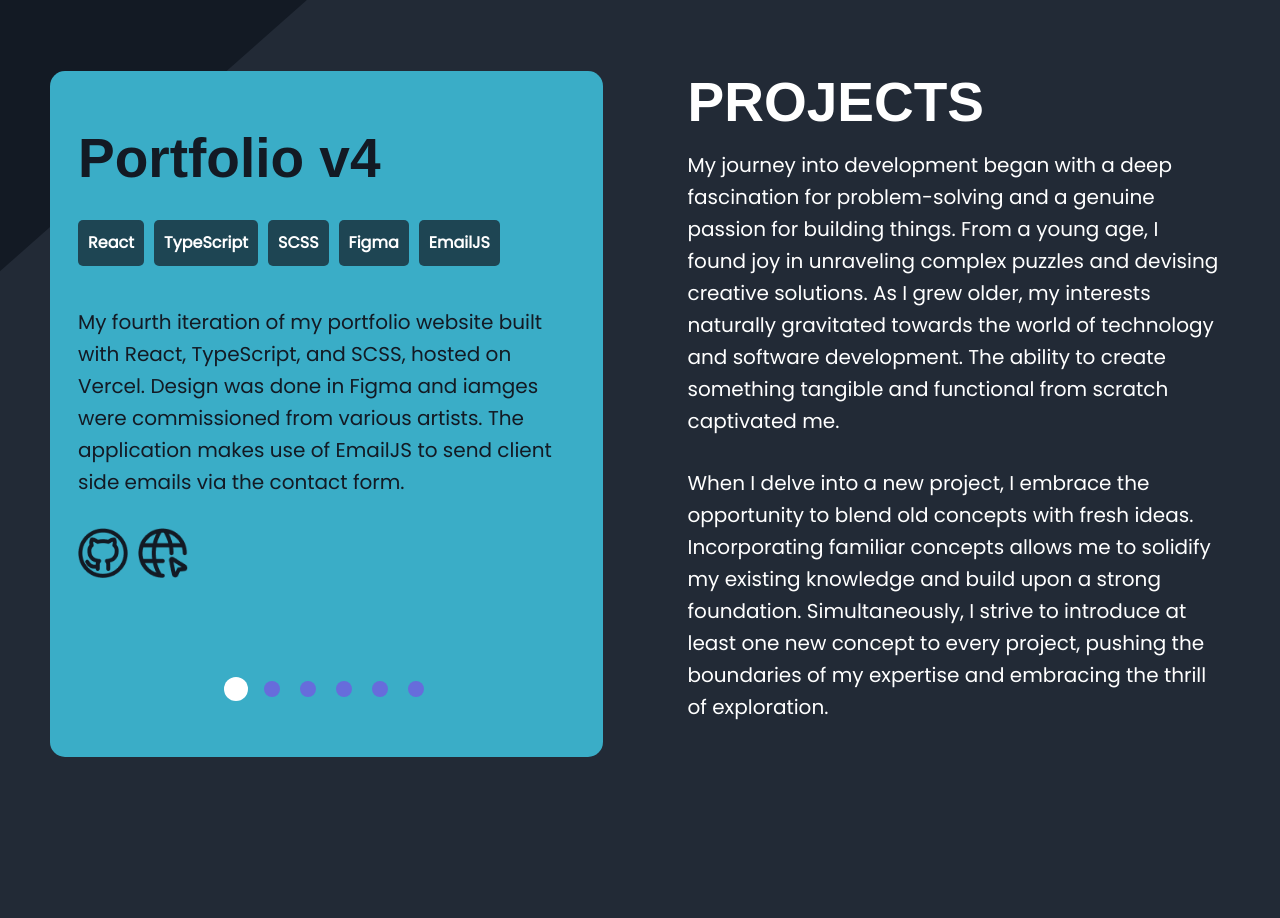
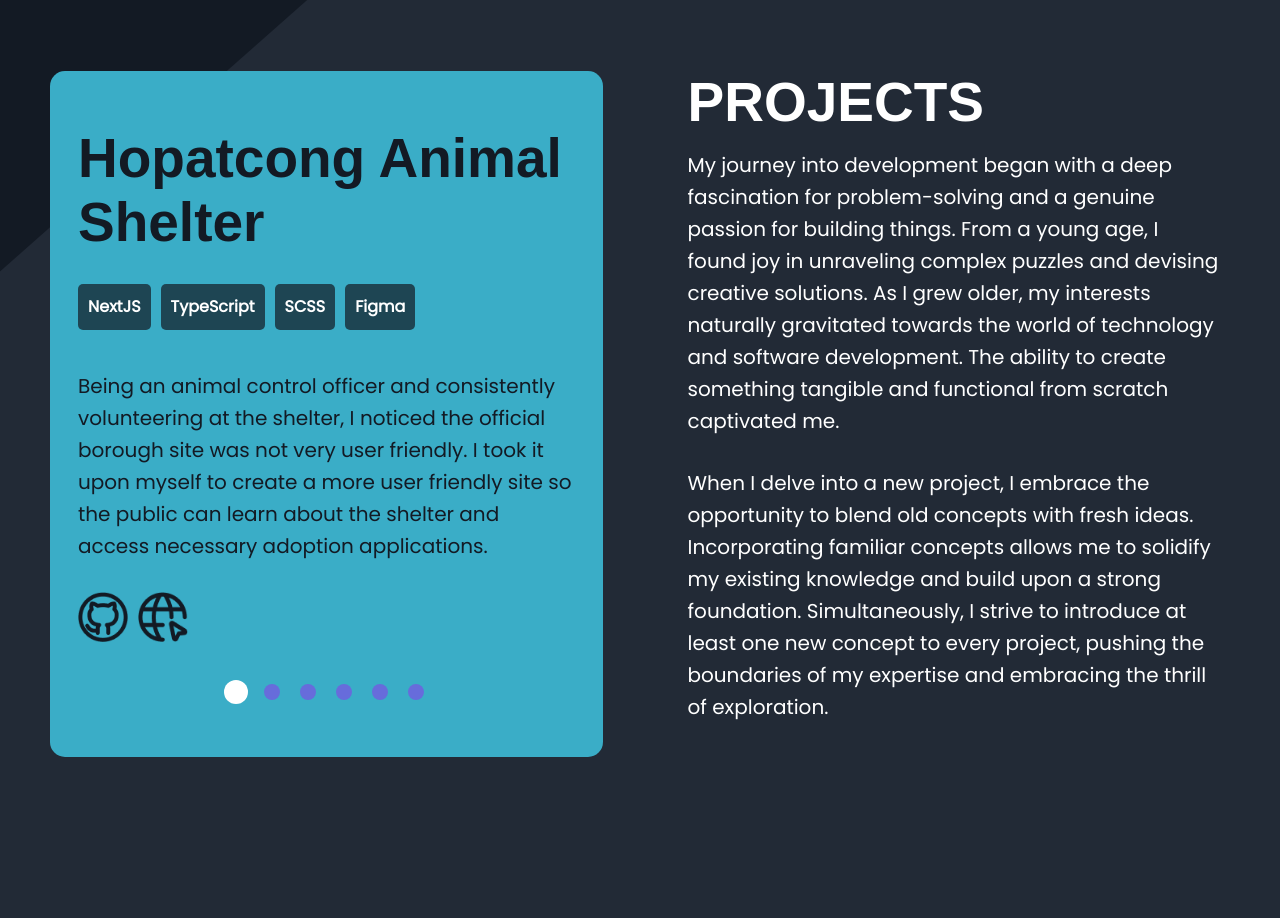
Before and after one commit to Ollebac/portfolio-v4, a React (Create React App) app: page / in a window 1280 px wide. Shown: the part 960-1878 px from the top of the page. Built offline with nearby package versions, Linux system fonts and the light colour scheme; a web font is replaced by a local one.

Commit message:
shift project order

```diff
--- a/src/components/Projects.tsx
+++ b/src/components/Projects.tsx
@@ -11,20 +11,20 @@ type ProjectObject = {
 
 const projectArray: Array<ProjectObject> = [
   {
+    projectName: 'Hopatcong Animal Shelter',
+    projectLang: ['NextJS', 'TypeScript', 'SCSS', 'Figma'],
+    projectDesc:
+      'Being an animal control officer and consistently volunteering at the shelter, I noticed the official borough site was not very user friendly. I took it upon myself to create a more user friendly site so the public can learn about the shelter and access necessary adoption applications. ',
+    projectGit: 'https://github.com/Ollebac/hopatcong-animal-shelter',
+    projectWeb: 'https://hopatconganimalshelter.com',
+  },
+  {
     projectName: 'Portfolio v4',
     projectLang: ['React', 'TypeScript', 'SCSS', 'Figma', 'EmailJS'],
     projectDesc:
       'My fourth iteration of my portfolio website built with React, TypeScript, and SCSS, hosted on Vercel. Design was done in Figma and iamges were commissioned from various artists. The application makes use of EmailJS to send client side emails via the contact form.',
     projectGit: 'https://github.com/Ollebac/portfolio-v4',
     projectWeb: 'https://ollebac.dev',
-  },
-  {
-    projectName: 'Hopatcong Animal Shelter',
-    projectLang: ['NextJS', 'TypeScript', 'SCSS', 'Figma'],
-    projectDesc:
-      'Being an animal control officer and consistently volunteering at the shelter, I noticed the official borough site was not very user friendly. I took it upon myself to create a more user friendly site so the public can learn about the shelter and access necessary adoption applications. ',
-    projectGit: 'https://github.com/Ollebac/hopatcong-animal-shelter',
-    projectWeb: 'https://hopatconganimalshelter.com',
   },
   {
     projectName: 'Equestrian Webpage',
```
